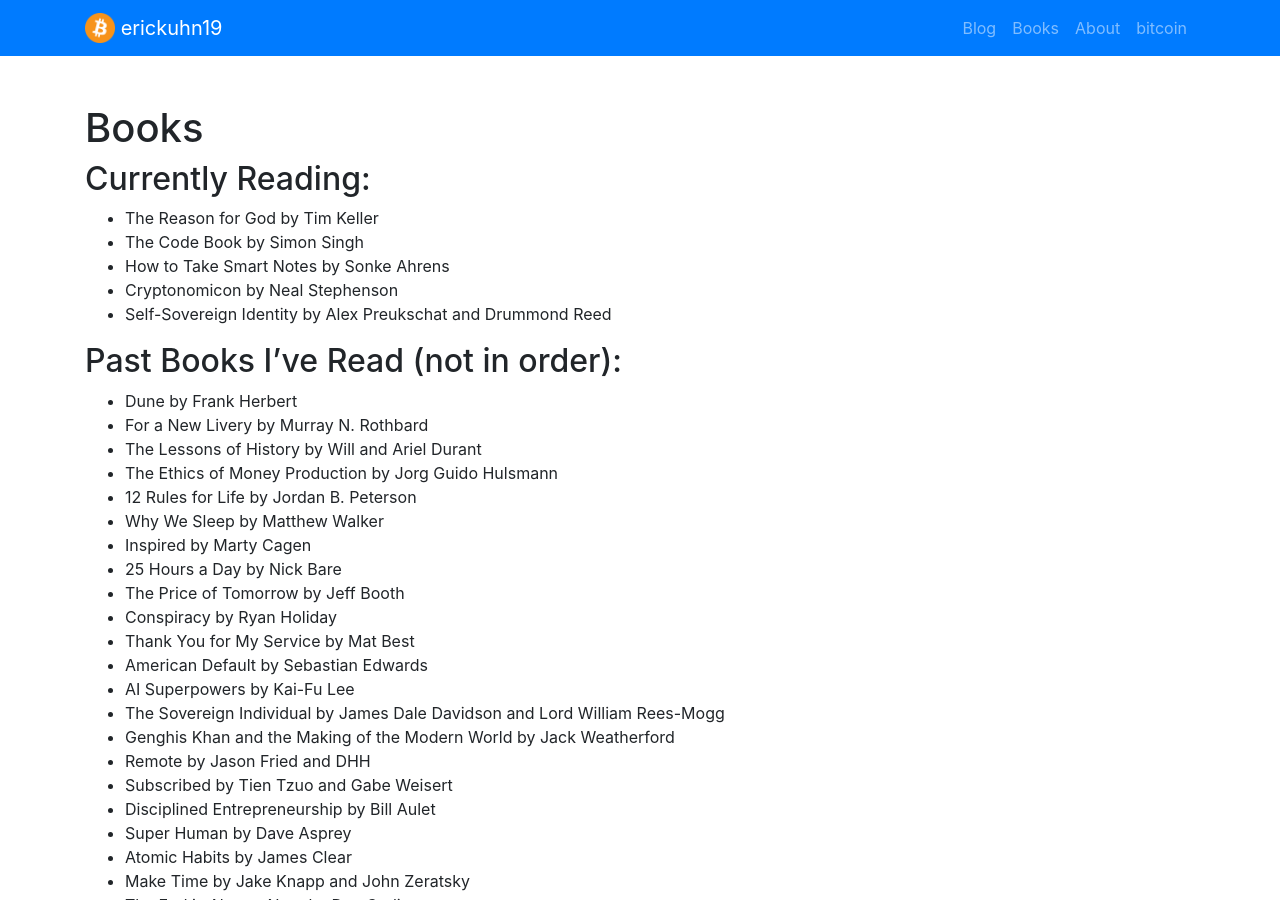
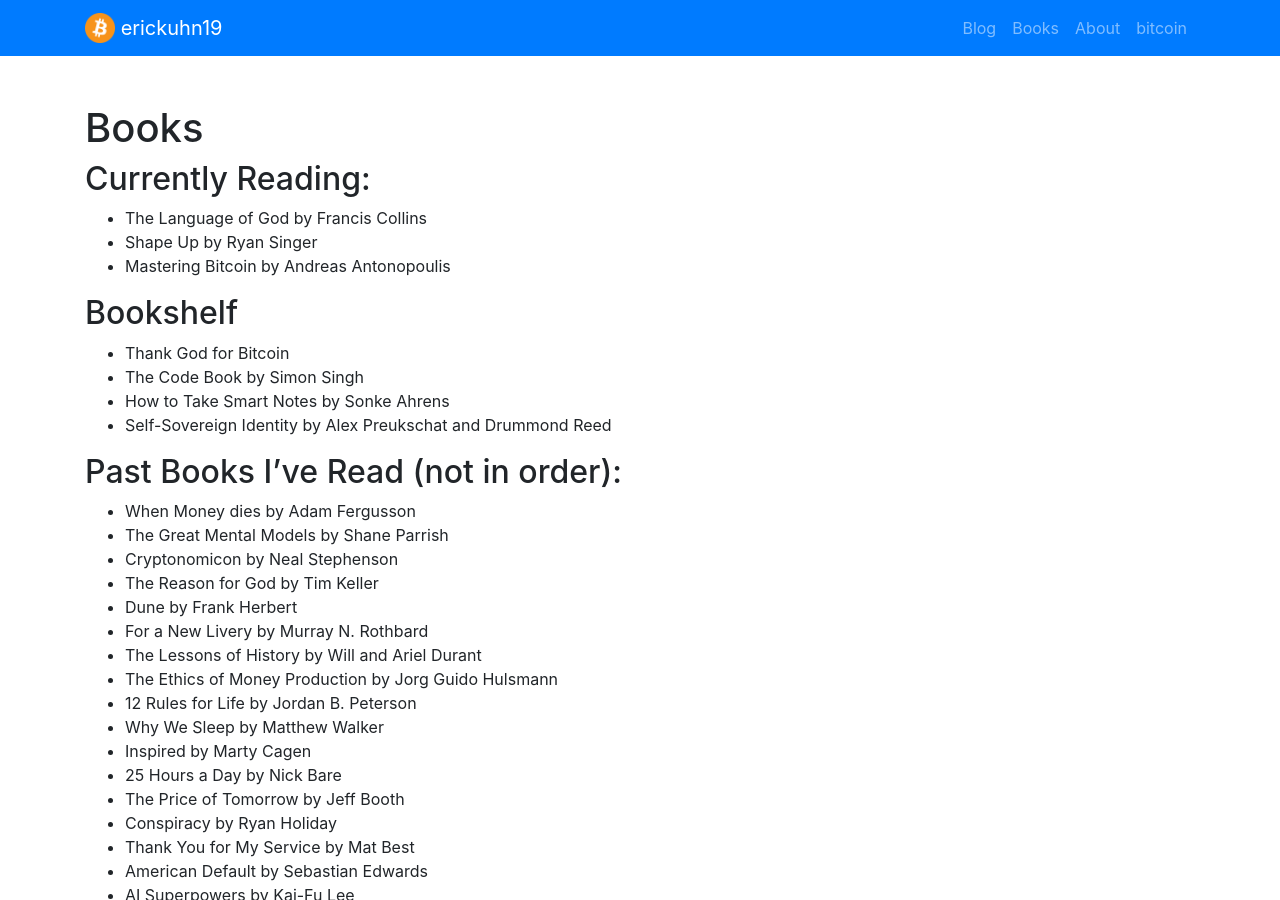
Before and after one commit to erickuhn19/erickuhn19.com, a Jekyll site: the page built from pages/books.md, in a window 1280 px wide and 900 px high. Built offline with Jekyll 4.4.1, drawn with Linux system fonts in a browser that asks for light colours.

Commit message:
updated books, added bitcoin whitepaper blog

```diff
--- a/pages/books.md
+++ b/pages/books.md
@@ -6,13 +6,21 @@ permalink: /books
 # Books
 
 ## Currently Reading:
-* The Reason for God by Tim Keller
+* The Language of God by Francis Collins
+* Shape Up by Ryan Singer
+* Mastering Bitcoin by Andreas Antonopoulis
+
+## Bookshelf
+* Thank God for Bitcoin
 * The Code Book by Simon Singh
 * How to Take Smart Notes by Sonke Ahrens
-* Cryptonomicon by Neal Stephenson
 * Self-Sovereign Identity by Alex Preukschat and Drummond Reed
 
 ## Past Books I've Read (not in order):
+* When Money dies by Adam Fergusson
+* The Great Mental Models by Shane Parrish
+* Cryptonomicon by Neal Stephenson
+* The Reason for God by Tim Keller
 * Dune by Frank Herbert
 * For a New Livery by Murray N. Rothbard
 * The Lessons of History by Will and Ariel Durant
```
Also changed, not shown: _posts/2020-03-09-Hosting-Bitcoin-Whitepaper.md (added, +8 -0 lines).
